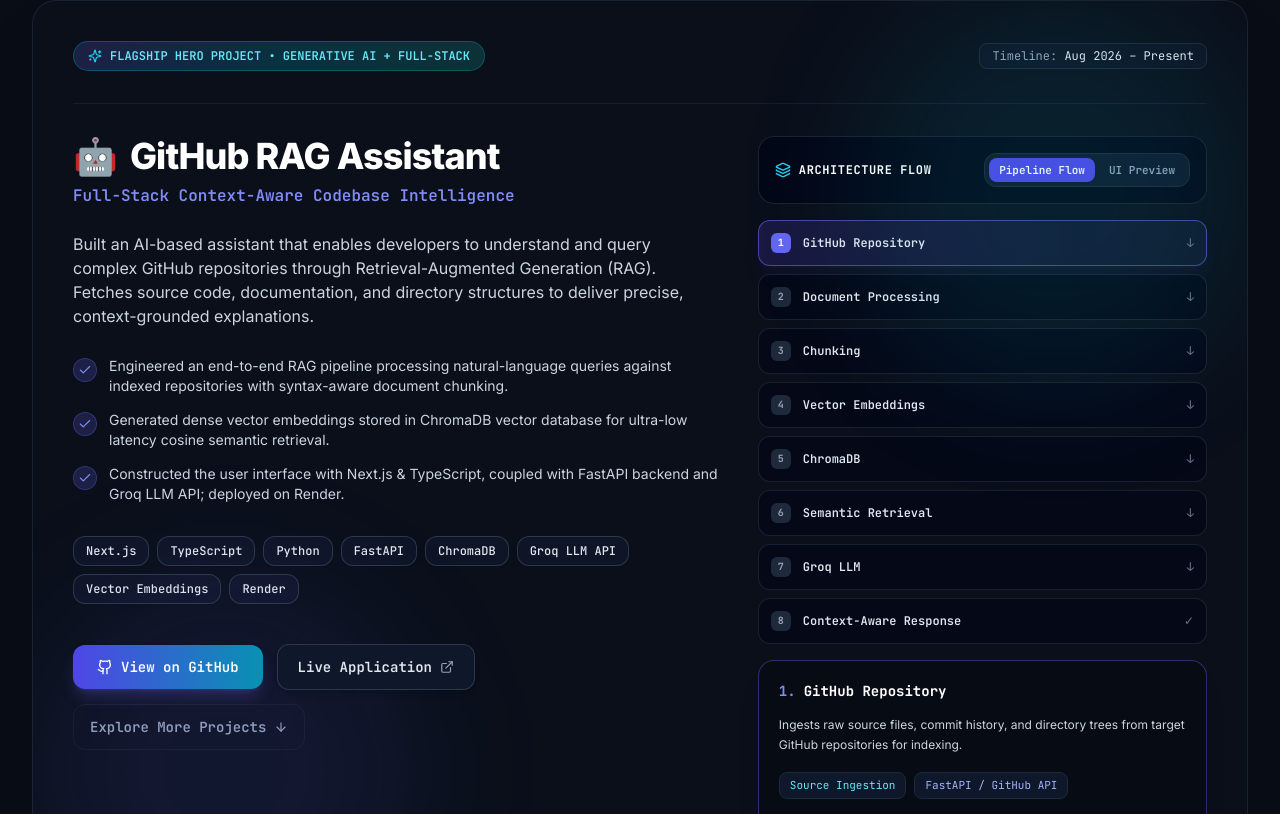
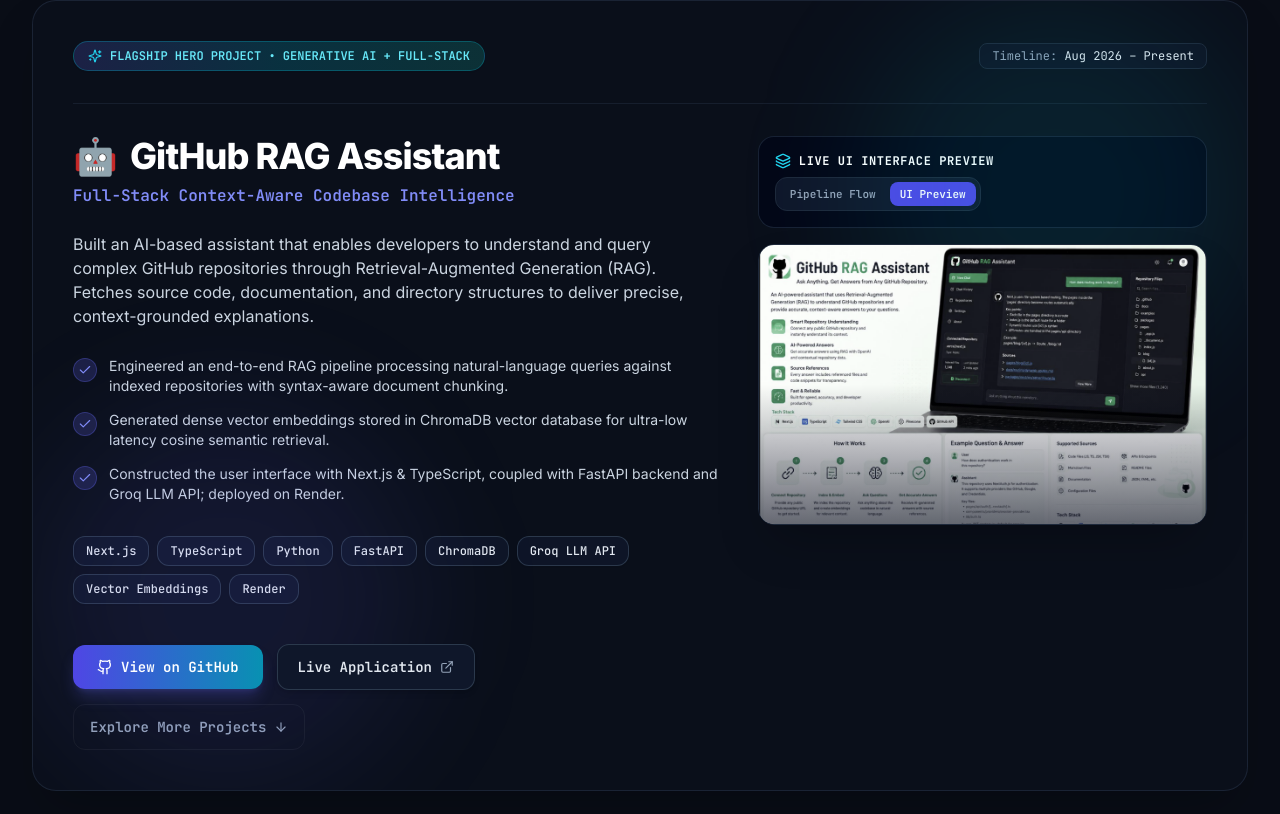
Before and after one commit to Sakshikumari1001/sakshi-portfolio, a React (Vite) app: page / in a window 1280 px wide. Shown: the part 5326-6140 px from the top of the page. Built offline with nearby package versions, Linux system fonts and the light colour scheme.

Commit message:
Update README Live Demo to portfolio URL, embed all 4 project mockup photos, and default FeaturedProject to preview image

```diff
--- a/src/components/FeaturedProject.jsx
+++ b/src/components/FeaturedProject.jsx
@@ -16,7 +16,7 @@
 
 const FeaturedProject = () => {
   const [activeStep, setActiveStep] = useState(0);
-  const [viewMode, setViewMode] = useState('flow'); // 'flow' | 'preview'
+  const [viewMode, setViewMode] = useState('preview'); // 'preview' | 'flow'
   const stages = featuredProjectData.architectureStages;
   const currentStage = stages[activeStep];
 
```
Also changed, not shown: 1 other file (tests, documents, lock files or other folders).
